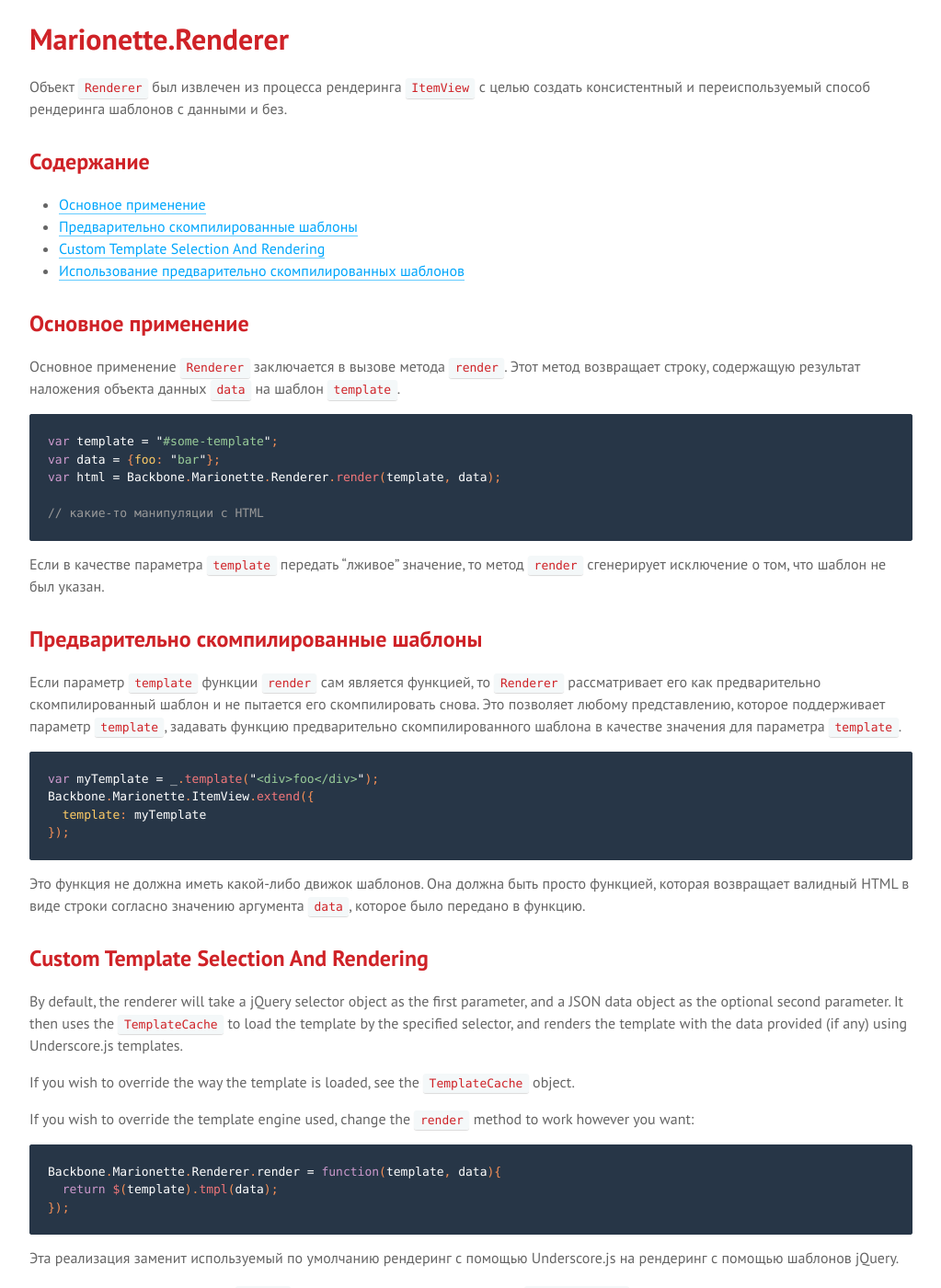
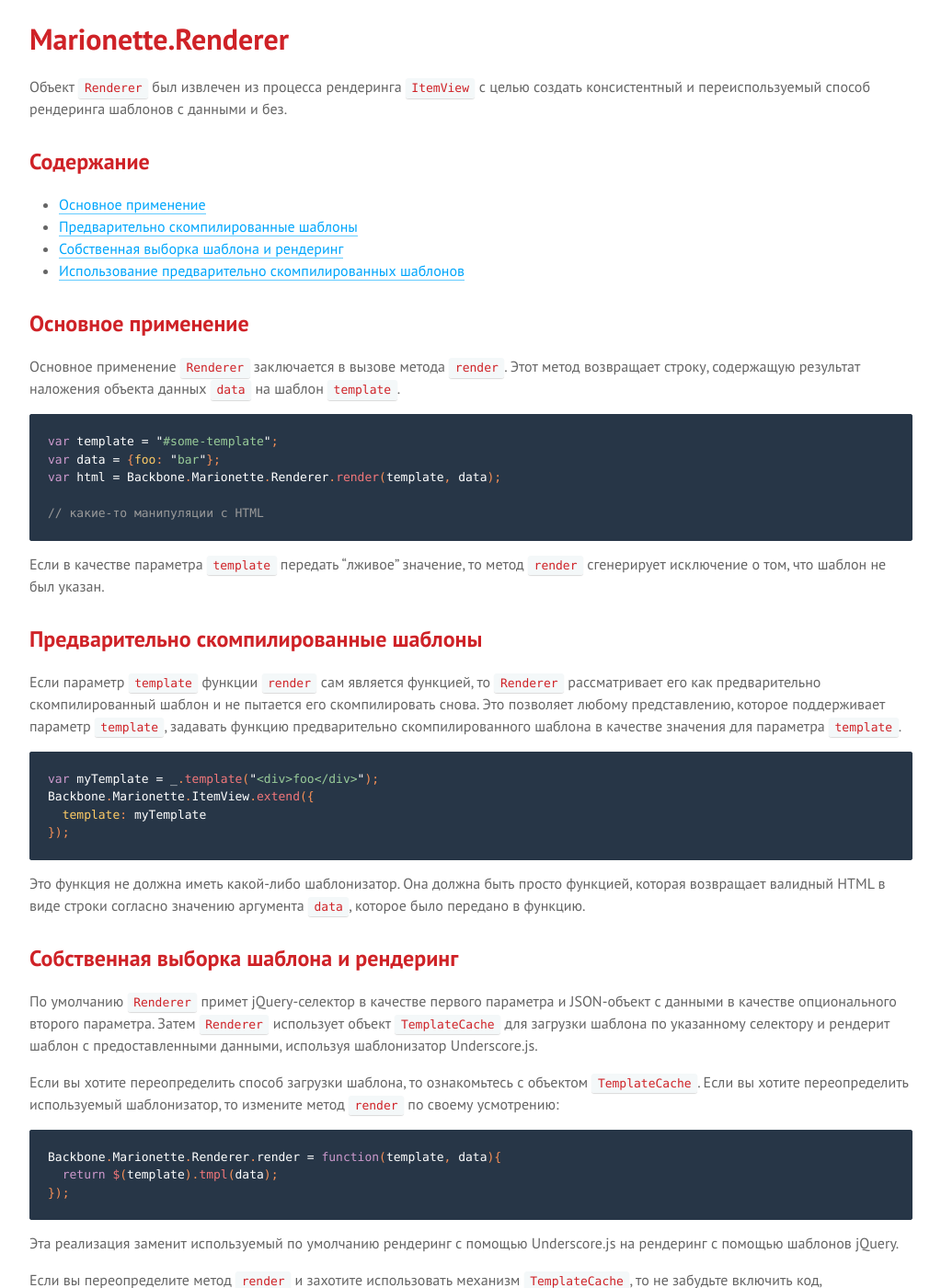
Before and after one commit to sadcitizen/marionettejs.ru, a Jekyll site: the page built from _posts/2014-05-25-renderer.md, in a window 1280 px wide and 1400 px high, scrolled down 379 px. Shown: the whole window at 92% size, without its empty margins (128-1151 px from the left). Built offline with Jekyll 4.4.1, drawn with Linux system fonts in a browser that asks for light colours; some web fonts are replaced; Markdown is read by kramdown in place of the engine named in the settings.

Commit message:
update ru/Renderer

````diff
--- a/_includes/translation/ru/marionette.renderer.md
+++ b/_includes/translation/ru/marionette.renderer.md
@@ -5,7 +5,7 @@
 
 * [Основное применение](#basic-usage)
 * [Предварительно скомпилированные шаблоны](#pre-compiled-templates)
-* [Custom Template Selection And Rendering](#custom-template-selection-and-rendering)
+* [Собственная выборка шаблона и рендеринг](#custom-template-selection-and-rendering)
 * [Использование предварительно скомпилированных шаблонов](#using-pre-compiled-templates)
 
 ## Основное применение
@@ -36,22 +36,17 @@
 });
 ```
 
-Это функция не должна иметь какой-либо движок шаблонов. Она должна быть просто функцией, которая возвращает валидный HTML в виде строки
+Это функция не должна иметь какой-либо шаблонизатор. Она должна быть просто функцией, которая возвращает валидный HTML в виде строки
 согласно значению аргумента `data`, которое было передано в функцию.
 
-## Custom Template Selection And Rendering
+## Собственная выборка шаблона и рендеринг
 
-By default, the renderer will take a jQuery selector object as
-the first parameter, and a JSON data object as the optional
-second parameter. It then uses the `TemplateCache` to load the
-template by the specified selector, and renders the template with
-the data provided (if any) using Underscore.js templates.
+По умолчанию `Renderer` примет jQuery-селектор в качестве первого параметра и JSON-объект с данными в качестве опционального
+второго параметра. Затем `Renderer` использует объект `TemplateCache` для загрузки шаблона по указанному селектору и
+рендерит шаблон с предоставленными данными, используя шаблонизатор Underscore.js.
 
-If you wish to override the way the template is loaded, see
-the `TemplateCache` object.
-
-If you wish to override the template engine used, change the
-`render` method to work however you want:
+Если вы хотите переопределить способ загрузки шаблона, то ознакомьтесь с объектом `TemplateCache`. Если вы хотите
+переопределить используемый шаблонизатор, то измените метод `render` по своему усмотрению:
 
 ```js
 Backbone.Marionette.Renderer.render = function(template, data){
````
Also changed, not shown: _posts/2014-05-25-renderer.md (+1 -1 lines).
